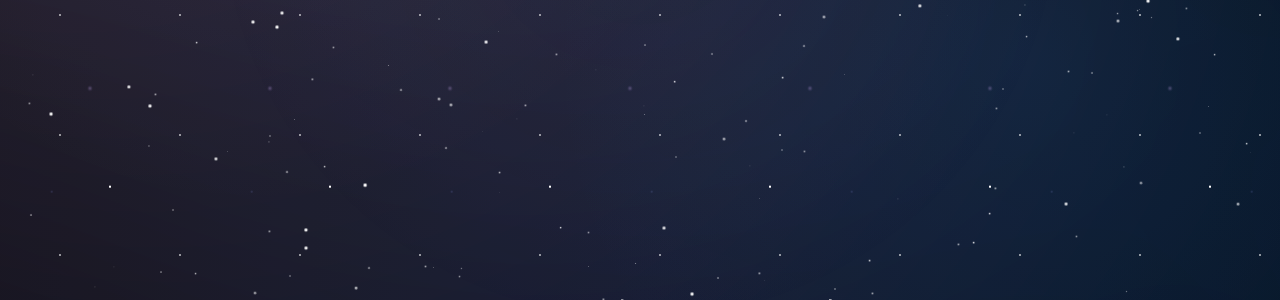
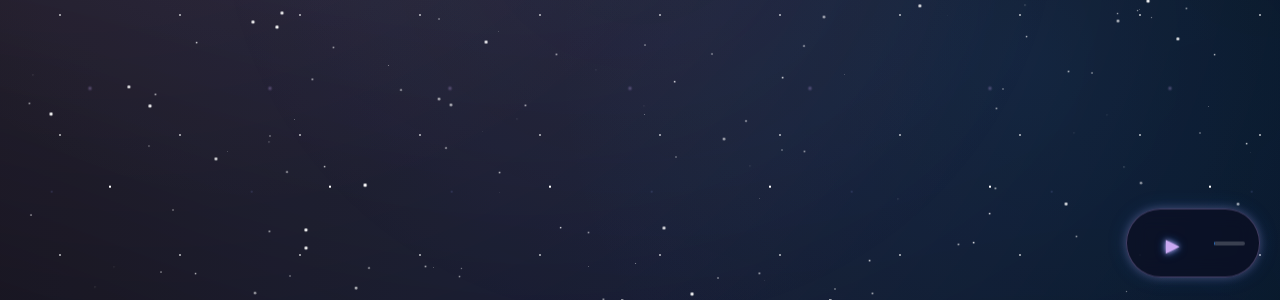
Before and after one commit to dauhuday/dauhuday.github.io, a plain HTML site: page index.html in a window 1280 px wide. Shown: the part 500-800 px from the top of the page. Drawn offline with Linux system fonts and the light colour scheme.

Commit message:
first commit

```diff
--- a/index.html
+++ b/index.html
@@ -5,7 +5,22 @@
   <meta name="viewport" content="width=device-width, initial-scale=1.0">
   <title>Intro</title>
   <link rel="stylesheet" href="style.css">
+  <link rel="stylesheet" href="music-player/player.css">
 </head>
+
+<div id="music-root"></div>
+
+<script>
+  fetch("music-player/player.html")
+    .then(res => res.text())
+    .then(data => {
+      document.getElementById("music-root").innerHTML = data;
+
+      const script = document.createElement("script");
+      script.src = "music-player/player.js";
+      document.body.appendChild(script);
+    });
+</script>
 
 <body class="intro">
 
--- /dev/null
+++ b/music-player/player.css
@@ -0,0 +1,62 @@
+.music-player {
+  position: fixed;
+  bottom: 20px;
+  right: 20px;
+
+  display: flex;
+  align-items: center;
+  gap: 10px;
+
+  padding: 10px 14px;
+
+  background: rgba(10, 10, 30, 0.6);
+  border: 1px solid rgba(202,169,243,0.3);
+  border-radius: 50px;
+
+  backdrop-filter: blur(10px);
+
+  z-index: 999;
+
+  box-shadow:
+    0 0 10px rgba(202,169,243,0.3),
+    0 0 20px rgba(32,106,188,0.2);
+
+  animation: floatPlayer 4s ease-in-out infinite;
+}
+
+#playBtn {
+  background: none;
+  border: none;
+  color: #CAA9F3;
+  font-size: 18px;
+  cursor: pointer;
+
+  text-shadow:
+    0 0 5px #CAA9F3,
+    0 0 10px #206ABC;
+}
+
+.music-info {
+  width: 60px;
+  height: 4px;
+  background: rgba(255,255,255,0.2);
+  overflow: hidden;
+  border-radius: 10px;
+}
+
+.music-info .bar {
+  width: 40%;
+  height: 100%;
+  background: linear-gradient(90deg, #CAA9F3, #206ABC);
+  animation: musicWave 1s infinite linear;
+}
+
+@keyframes musicWave {
+  0% { transform: translateX(-100%); }
+  100% { transform: translateX(200%); }
+}
+
+@keyframes floatPlayer {
+  0%,100% { transform: translateY(0); }
+  50% { transform: translateY(-5px); }
+}
--- /dev/null
+++ b/music-player/player.html
@@ -0,0 +1,10 @@
+<div class="music-player">
+  <button id="playBtn">▶</button>
+  <div class="music-info">
+    <div class="bar"></div>
+  </div>
+</div>
+
+<audio id="bgMusic" loop>
+  <source src="music/doi-mat-ke-tinh-si.mp3" type="audio/mpeg">
+</audio>
--- /dev/null
+++ b/music-player/player.js
@@ -0,0 +1,50 @@
+const audio = document.getElementById("bgMusic");
+const playBtn = document.getElementById("playBtn");
+
+// lấy trạng thái lưu
+let isPlaying = localStorage.getItem("musicPlaying") === "true";
+
+// cập nhật UI
+function updateUI() {
+  playBtn.textContent = isPlaying ? "❚❚" : "▶";
+}
+
+// play
+function playMusic() {
+  audio.volume = 0.5;
+  audio.play();
+  isPlaying = true;
+  localStorage.setItem("musicPlaying", "true");
+  updateUI();
+}
+
+// pause
+function pauseMusic() {
+  audio.pause();
+  isPlaying = false;
+  localStorage.setItem("musicPlaying", "false");
+  updateUI();
+}
+
+// click
+playBtn.addEventListener("click", () => {
+  isPlaying ? pauseMusic() : playMusic();
+});
+
+// fix autoplay
+window.addEventListener("click", () => {
+  if (isPlaying && audio.paused) {
+    audio.play();
+  }
+}, { once: true });
+
+// init
+window.addEventListener("load", () => {
+  updateUI();
+
+  if (isPlaying) {
+    setTimeout(() => {
+      audio.play().catch(() => {});
+    }, 300);
+  }
+});
```
Also changed, not shown: 1 other file.
